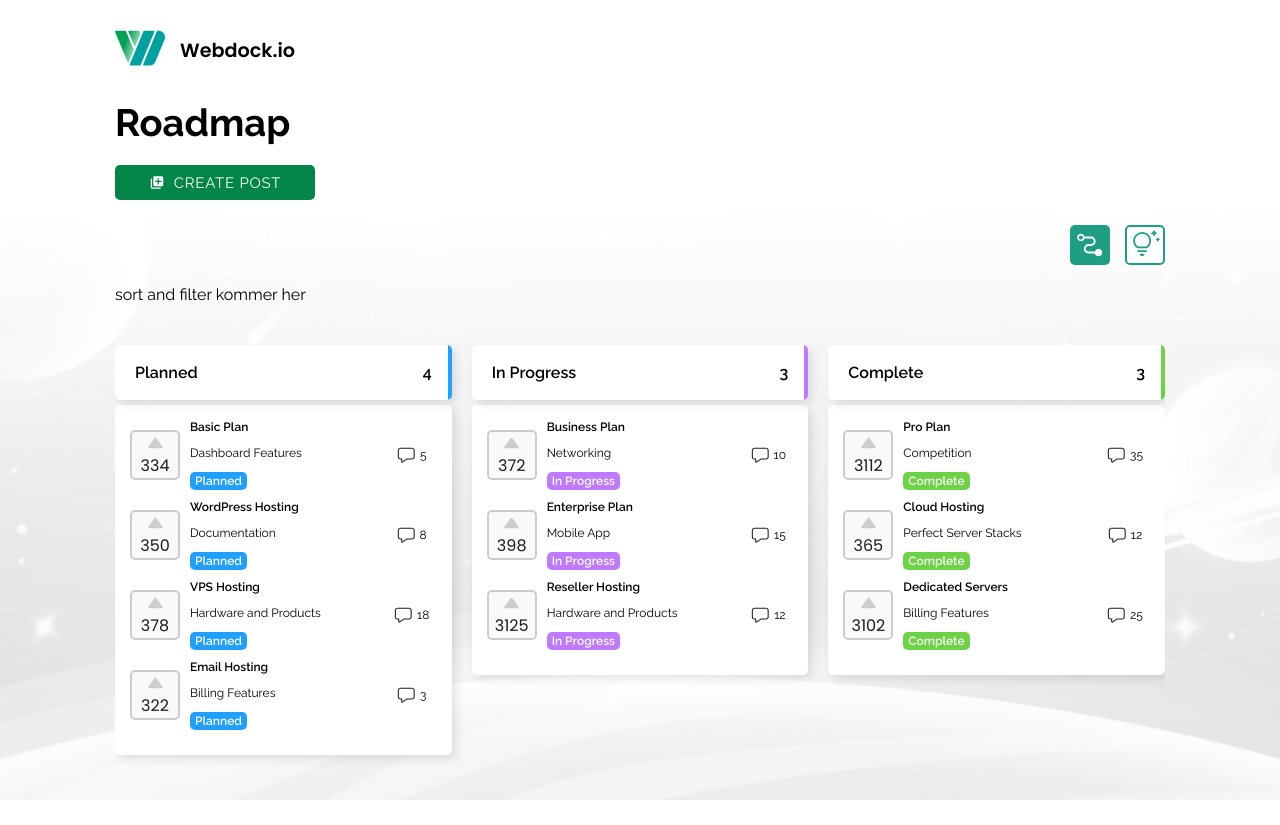
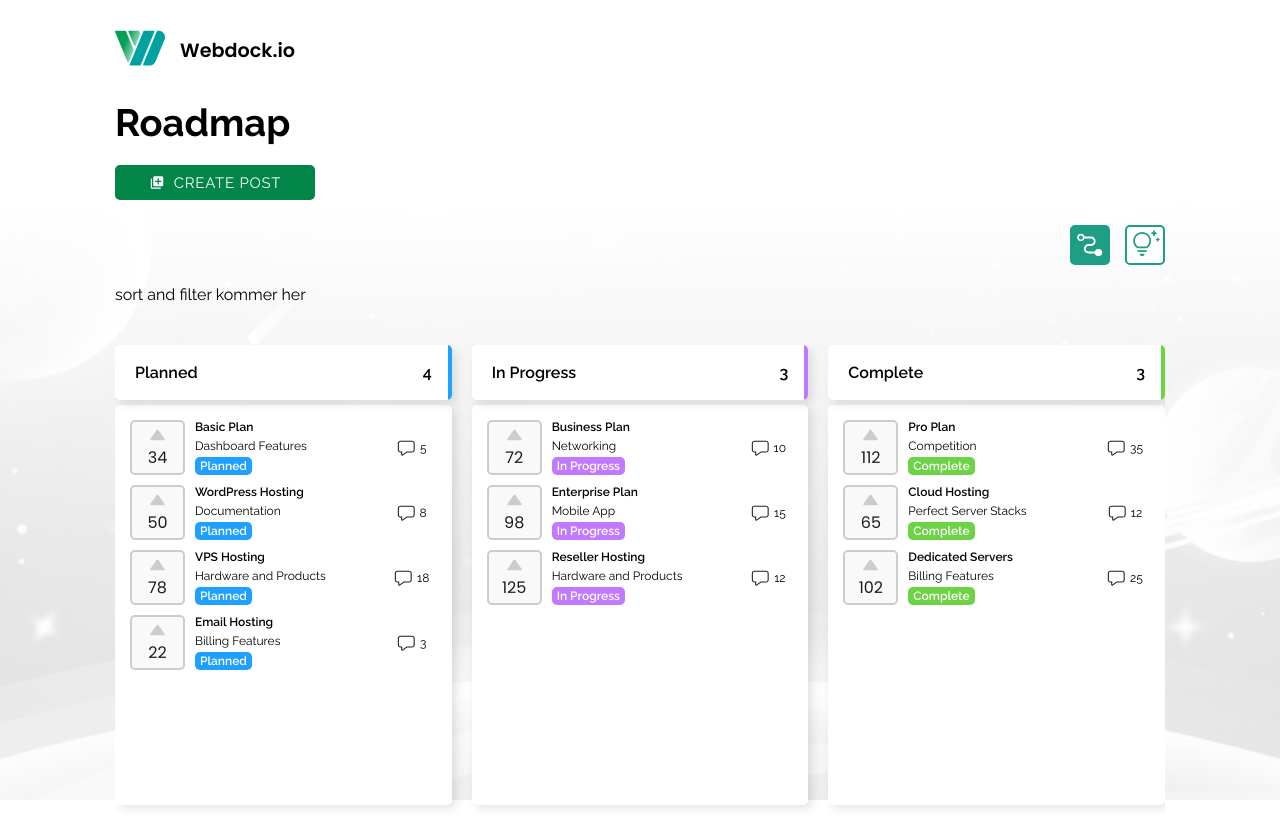
Before and after one commit to soklope/webdock, a React (Vite) app in the folder webdock-app/: page / in a window 1280 px wide. Before the commit the page ends 800 px from the top, so only its background shows below. Built offline with nearby package versions, Linux system fonts and the light colour scheme.

Commit message:
Style update to roadmap elements

```diff
--- a/webdock-app/src/components/RoadmapChildren/RoadmapChildren.scss
+++ b/webdock-app/src/components/RoadmapChildren/RoadmapChildren.scss
@@ -15,7 +15,7 @@
 .roadmap-child-container {
     display: flex;
     width: 100%;
-    height: 70px;
+    height: 55px;
     align-items: center;
     gap: 10px;
     margin-bottom: 10px;
--- a/webdock-app/src/components/RoadmapContainer/RoadmapContainer.scss
+++ b/webdock-app/src/components/RoadmapContainer/RoadmapContainer.scss
@@ -92,7 +92,7 @@
             background-color: white;
             box-shadow: 4px 4px 10px 0px rgba(0, 0, 0, 0.10);
             padding: 15px;
-            height: auto;
+            height: 400px;
             overflow: auto;
         }
 
--- a/webdock-app/src/components/UpvoteBtn/UpvoteBtn.jsx
+++ b/webdock-app/src/components/UpvoteBtn/UpvoteBtn.jsx
@@ -31,7 +31,7 @@ export default function UpvoteBtn( {numberOfUpvotes} ) {
         <div
          className={`upvote-btn__text${isUpvoted ? "--active" : ""}`}
          >
-            {upvotes}
+            {/* {upvotes} */}
             {numberOfUpvotes}
         </div>
       </div>
--- a/webdock-app/src/components/UpvoteBtn/UpvoteBtn.scss
+++ b/webdock-app/src/components/UpvoteBtn/UpvoteBtn.scss
@@ -2,8 +2,8 @@
 @import '../../global-styling/mixins.scss';
 
 .upvote-btn {
-    height: 50px;
-    width: 50px;
+    height: 55px;
+    width: 55px;
 
     border-radius: 5px;
     background-color: v.$offwhite;
```
